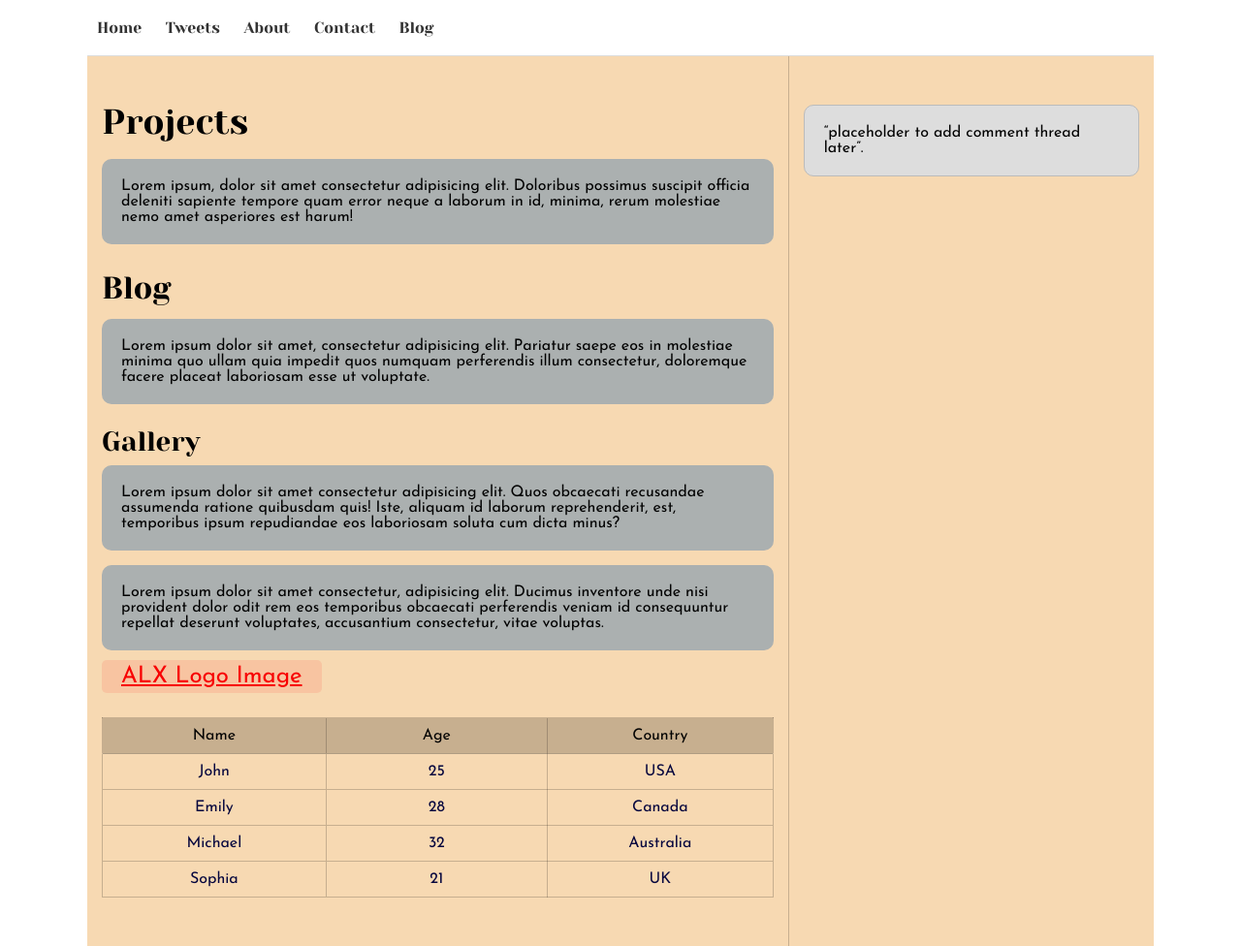
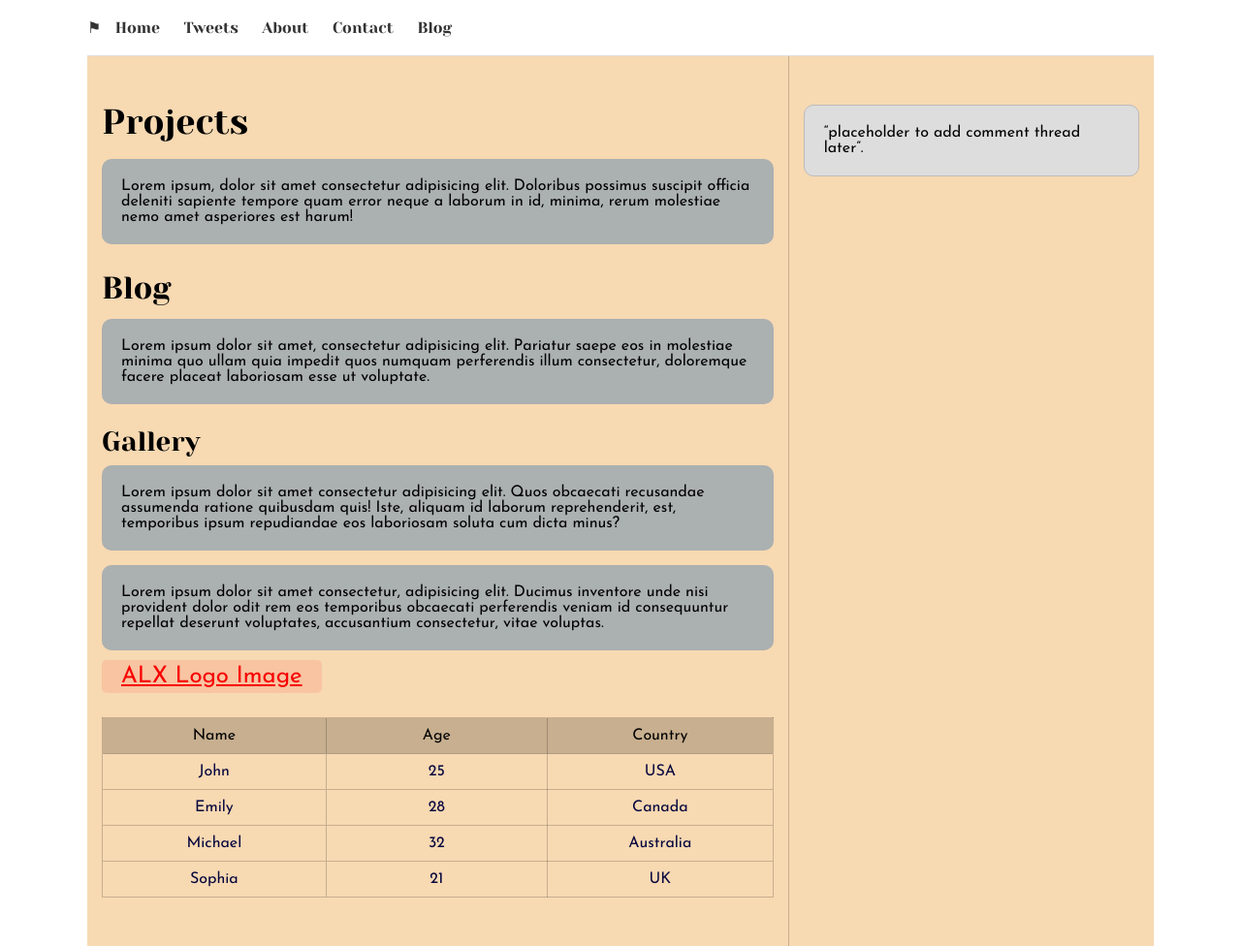
Before and after one commit to Atelski/My_First_Portfolio, a plain HTML site: page css_basic/index.html in a window 1280 px wide. Shown: the top 976 px of the page at 97% size. Drawn offline with Linux system fonts and the light colour scheme.

Commit message:
added a unicode character as a logo

```diff
--- a/css_basic/index.html
+++ b/css_basic/index.html
@@ -11,6 +11,7 @@
 
     <header>
         <ul>
+            <li>&#9873;</li>
             <li><a href="#">Home</a></li>
             <li><a href="tweets.html">Tweets</a></li>
             <li><a href="#">About</a></li>
```
